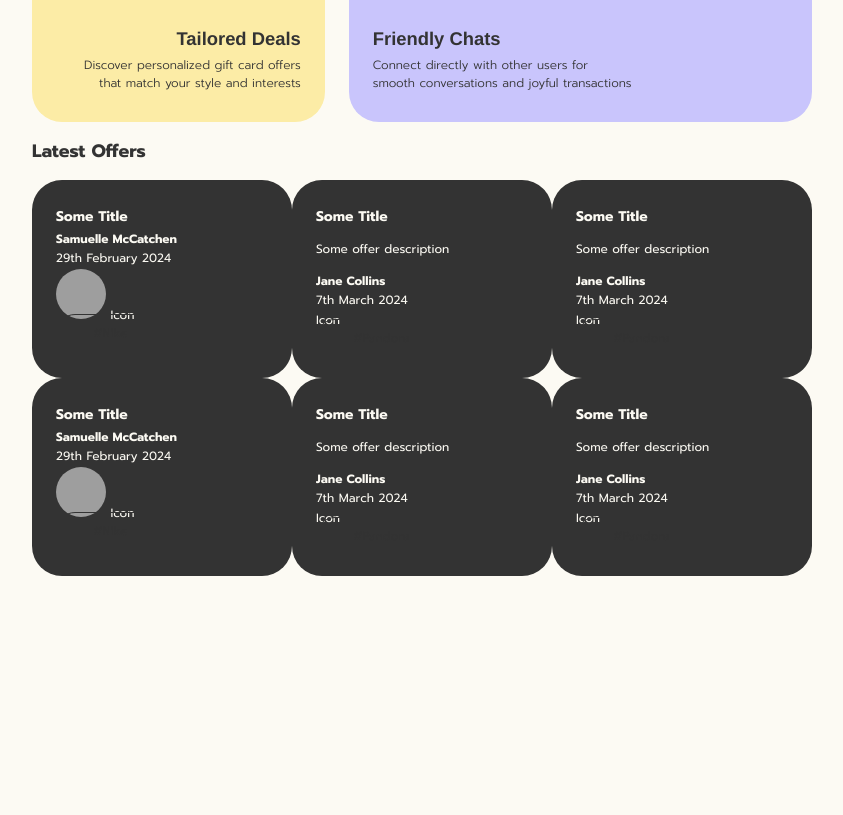
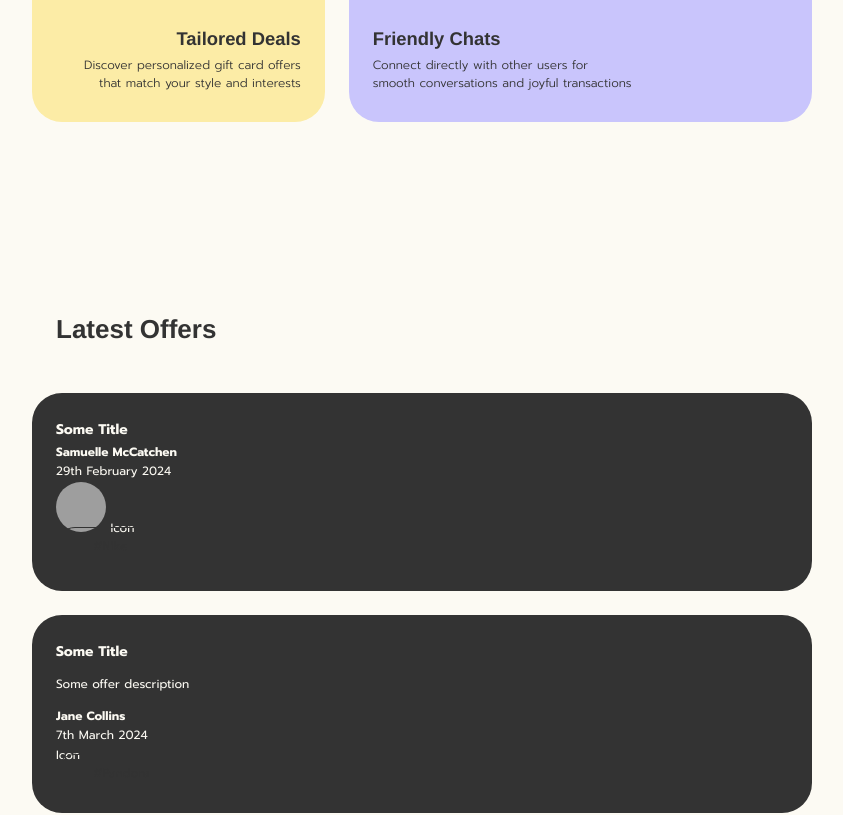
Before and after one commit to vladnomad/gifted, a Vue app: page / in a window 1280 px wide. Shown: the part 1160-1975 px from the top of the page, without its empty margins (218-1061 px from the left). Before the commit the page ends 1808 px from the top, so only its background shows below. Built offline with nearby package versions, Linux system fonts and the light colour scheme; grey boxes are pictures that could not be loaded; a web font is replaced by a local one.

Commit message:
OffersList: inject isMobile + Styling

```diff
--- a/src/App.vue
+++ b/src/App.vue
@@ -4,6 +4,27 @@ import HeaderComponent from "./components/HeaderComponent.vue"
 import WelcomeSection from "./components/WelcomeSection.vue"
 import FeaturesGrid from "./components/FeaturesGrid.vue"
 import OffersList from "./components/OffersList.vue"
+
+import { ref, onMounted, onBeforeUnmount, provide } from "vue"
+
+const isMobile = ref(false)
+
+const checkMobile = () => {
+	isMobile.value = window.innerWidth <= 823
+}
+
+const handleResize = () => checkMobile()
+
+onMounted(() => {
+	checkMobile()
+	window.addEventListener("resize", handleResize)
+})
+
+onBeforeUnmount(() => {
+	window.removeEventListener("resize", handleResize)
+})
+
+provide("isMobile", isMobile);
 
 </script>
 
--- a/src/components/FeaturesGrid.vue
+++ b/src/components/FeaturesGrid.vue
@@ -64,6 +64,7 @@
 	&__title {
 		font-family: $font-display;
 		font-size: 26px;
+		text-wrap: balance;
 		text-align: center;
 	}
 
@@ -119,7 +120,7 @@
 	}
 }
 
-@media screen and (min-width: 770px) {
+@media screen and (min-width: 824px) {
 	.bento {
 		grid-template-columns: 4fr repeat(2, 3fr);
 	}
@@ -167,7 +168,7 @@
 	}
 }
 
-@media screen and (max-width: 769px) {
+@media screen and (max-width: 824px) {
 	.bento__node {
 		&--1, &--2, &--3, &--4 {
 			min-height: 20rem;
--- a/src/components/HeaderComponent.vue
+++ b/src/components/HeaderComponent.vue
@@ -1,33 +1,16 @@
 <script setup>
 
-import { ref, onMounted, onBeforeUnmount } from "vue"
+import { ref, inject } from "vue"
 import logoImg from "../assets/logo.svg"
 
 const logo = logoImg
 
 const isActive = ref(false)
-const isMobile = ref(false)
+const isMobile = inject("isMobile")
 
 const toggleMenu = () => {
 	isActive.value = !isActive.value
 }
-
-const checkMobile = () => {
-	isMobile.value = window.innerWidth <= 768
-}
-
-const handleResize = () => {
-	checkMobile()
-}
-
-onMounted(() => {
-	checkMobile()
-	window.addEventListener("resize", handleResize)
-})
-
-onBeforeUnmount(() => {
-	window.removeEventListener("resize", handleResize)
-})
 
 </script>
 
@@ -202,7 +185,7 @@ onBeforeUnmount(() => {
 	}
 }
 
-@media screen and (max-width: 769px) {
+@media screen and (max-width: 824px) {
 	.header__container {
 		grid-template-columns:
 			calc($spacing * 6)
--- a/src/components/OffersList.vue
+++ b/src/components/OffersList.vue
@@ -1,4 +1,9 @@
-<script setup></script>
+<script setup>
+
+import { inject } from "vue"
+const isMobile = inject("isMobile")
+
+</script>
 
 
 <template>
@@ -85,7 +90,7 @@
 			</div>
 		</article>
 	</div>
-	<div class="offers__container">
+	<div v-if="!isMobile" class="offers__container">
 		<article class="offer">
 			<h3 class="offer__title">
 				<a class="offer__link" href="#">
@@ -172,15 +177,26 @@
 
 @import "../assets/styles/variables.scss";
 
-.offers__container {
-	display: flex;
-	flex-wrap: wrap;
-	gap: 0px;
-	height: calc(12.5rem + 4rem);
-	overflow-y: hidden;
+.offers {
+	margin-block: calc($spacing * 16) calc($spacing * 4);
+
+	&__title {
+		font-family: $font-display;
+		font-size: 26px;
+		text-wrap: balance;
+		margin-left: calc($spacing * 2);
+		margin-bottom: calc($spacing * 4);
+	}
+
+	&__container {
+		display: flex;
+		flex-wrap: wrap;
+		gap: calc($spacing * 2);
+	}
 }
 
 .offer {
+	width: calc(100% - 4rem);
 	height: 12.5rem;
 	border-radius: 2.5rem;
 	flex-direction: column;
@@ -192,18 +208,6 @@
 	display: flex;
 	flex-grow: 1;
 	transition: width .3s ease-in-out;
-
-	&:not(:hover) {
-		width: calc(calc(25% - 4rem) - 0px);
-	}
-
-	// &:has(.offer__image) {
-/* 	&:nth-child(3),
-	&:nth-child(4),
-	&:nth-child(9), */
-	&:hover {
-		width: calc(calc(50% - 4rem) - 0px);
-	}
 
 	&__image {
 		width: 50px;
@@ -220,7 +224,21 @@
 	}
 }
 
-@media screen and (min-width: 770px) {
+@media screen and (hover: hover) and (min-width: 824px) {
+	.offers__container {
+		gap: 1px;
+	}
+
+	.offer:not(:hover) {
+		width: calc(calc(25% - 4rem) - 1px);
+	}
+
+	.offer:hover {
+		width: calc(calc(50% - 4rem) - 1px);
+	}
+}
+
+@media screen and (min-width: 824px) {
 
 }
 
@@ -232,8 +250,7 @@
 
 }
 
-@media screen and (max-width: 769px) {
-
+@media screen and (max-width: 824px) {
 }
 
 </style>
```
